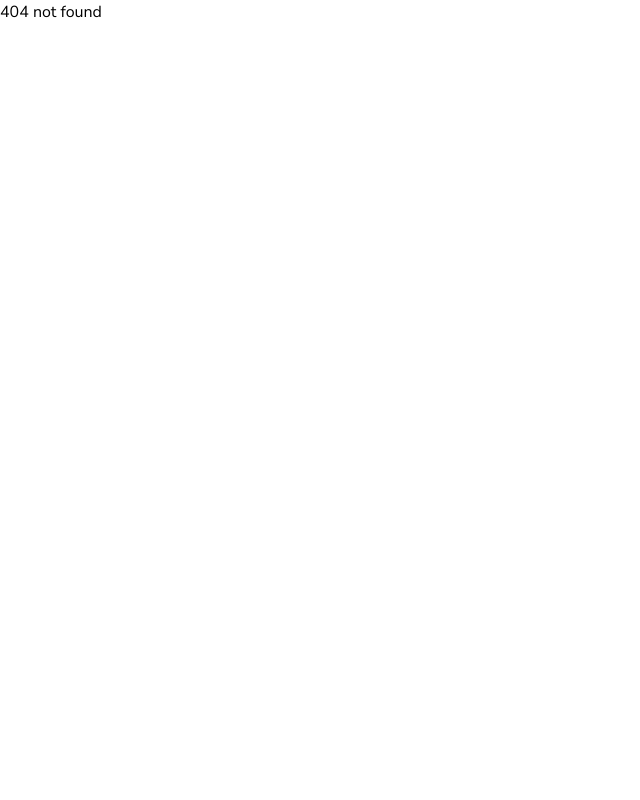
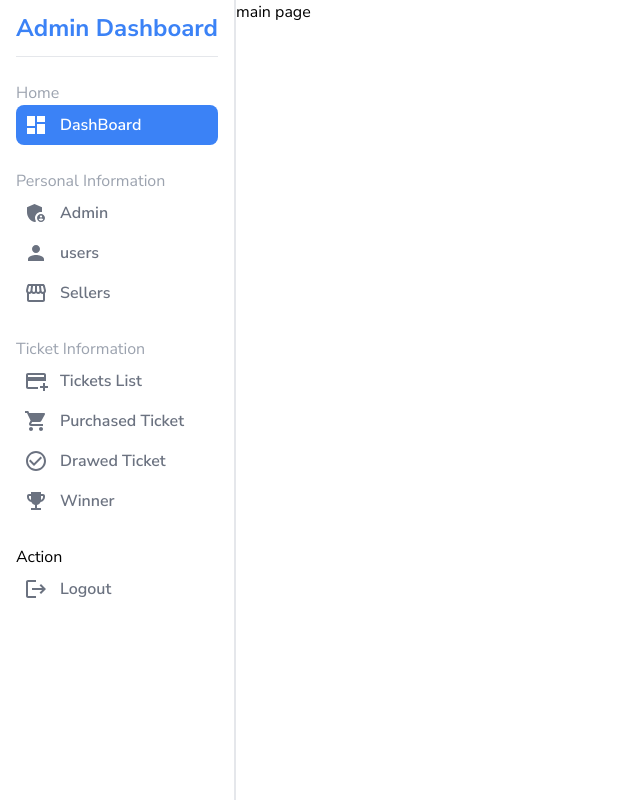
Before and after one commit to final-year-project2/AdminDashboard, a React (Create React App) app: page /admin in a window 1280 px wide. Before the commit this address had no page. Shown: the whole page, without its empty margins (0-640 px from the left). Built offline with nearby package versions, Linux system fonts and the light colour scheme.

Commit message:
the dashboard pahe is finished

```diff
--- a/src/components/SideBar/SideBar.jsx
+++ b/src/components/SideBar/SideBar.jsx
@@ -1,5 +1,6 @@
 import React, { useState } from "react";
 import { NavLink } from "react-router-dom";
+import { Link } from "react-router-dom";
 import DashboardIcon from '@mui/icons-material/Dashboard';
 import AdminPanelSettingsIcon from '@mui/icons-material/AdminPanelSettings';
 import PersonIcon from '@mui/icons-material/Person';
@@ -20,82 +21,89 @@ function SideBar() {
         <hr />
         <br />
         <div>
-            <p className="text-gray-400" >Home</p>
-                <NavLink to={''}>
-                    <div  className={`${ActiveLink === '/' ? "ActiveLink":'navLink'}`} onClick={()=>setActiveLink('/')}>
+            <p className="text-gray-400">Home</p>
+                <div>
+                <Link to={'/'} onClick={()=>setActiveLink('/')}>
+                    <div  className={`${ActiveLink === '/' ? "ActiveLink":'navLink'}`}>
                         <DashboardIcon/>
                         <span >DashBoard</span>
                     </div>
-                </NavLink>
+                </Link>
+                </div>
         </div>
         <br />
         <div>
             <p className="text-gray-400">Personal Information</p>
 
-                <NavLink to={''}>
-                    <div  className={`${ActiveLink === '/admin' ? "ActiveLink":'navLink'}`}  onClick={()=>setActiveLink('/admin')}>
-                        <AdminPanelSettingsIcon/>
-                        <span>Admin</span>
-                    </div>
-                </NavLink>
+                <div>
+                    <Link to={'/admin'}   onClick={()=>setActiveLink('/admin')}>
+                        <div  className={`${ActiveLink === '/admin' ? "ActiveLink":'navLink'}`}>
+                            <AdminPanelSettingsIcon/>
+                            <span>Admin</span>
+                        </div>
+                    </Link>
+                </div>
 
-                <NavLink to={''}>
-                    <div  className={`${ActiveLink === '/user' ? "ActiveLink":'navLink'}`}  onClick={()=>setActiveLink('/user')}>
+                <div>
+                <Link to={'/users'}  onClick={()=>setActiveLink('/user')}>
+                    <div  className={`${ActiveLink === '/user' ? "ActiveLink":'navLink'}`}>
                         <PersonIcon/>
                         <span >users</span>
                     </div>
-                </NavLink>
-                <NavLink to={''}>
+                </Link>
+                </div>
+
+                <Link to={''}>
                     <div  className={`${ActiveLink === '/seller' ? "ActiveLink":'navLink'}`}  onClick={()=>setActiveLink('/seller')}>
                         <StorefrontIcon/>
                         <span>Sellers</span>
                     </div>
-                </NavLink>
+                </Link>
         </div>
         <br />
         <div>
             <p className="text-gray-400">Ticket Information</p>
 
-                <NavLink to={''}>
+                <Link to={'/ticket_list'}>
                     <div  className={`${ActiveLink === '/ticketlist' ? "ActiveLink":'navLink'}`}  onClick={()=>setActiveLink('/ticketlist')}>
                         <AddCardIcon/>
                         <span>Tickets List</span>
                     </div>
-                </NavLink>
+                </Link>
 
 
-                <NavLink to={''}>
+                <Link to={''}>
                     <div  className={`${ActiveLink === '/purchasedticket' ? "ActiveLink":'navLink'}`}  onClick={()=>setActiveLink('/purchasedticket')}>
                         <ShoppingCartIcon/>
                         <span>Purchased Ticket</span>
                     </div>
-                </NavLink>
+                </Link>
 
-                <NavLink to={''}>
+                <Link to={''}>
                     <div  className={`${ActiveLink === '/drawedticket' ? "ActiveLink":'navLink'}`}  onClick={()=>setActiveLink('/drawedticket')}>
                         <CheckCircleOutlineIcon/>
                         <span>Drawed Ticket</span>
                     </div>
-                </NavLink>
+                </Link>
 
 
 
-                <NavLink to={''}>
+                <Link to={''}>
                     <div  className={`${ActiveLink === '/winner' ? "ActiveLink":'navLink'}`}  onClick={()=>setActiveLink('/winner')}>
                         <EmojiEventsIcon/>
                         <span>Winner</span>
                     </div>
-                </NavLink>
+                </Link>
         </div>
         <br />
         <div>
             <p>Action</p>
-            <NavLink to={''}>
+            <Link to={''}>
                     <div  className={`${ActiveLink === '/logout' ? "ActiveLink":'navLink'}`}>
                         <LogoutIcon/>
                         <span>Logout</span>
                     </div>
-                </NavLink>
+            </Link>
         </div>
         </div>
     </div>
--- a/src/components/widjet/Table1.jsx
+++ b/src/components/widjet/Table1.jsx
@@ -8,26 +8,25 @@ import TableRow from '@mui/material/TableRow';
 import Paper from '@mui/material/Paper';
 import useGetData from '../../HttpService/GetHttpRequest/GetHttpRequest';
 import DownloadDoneIcon from '@mui/icons-material/DownloadDone';
-import { useSelector } from 'react-redux';
+import ArrowBackIosIcon from '@mui/icons-material/ArrowBackIos';
+import ArrowForwardIosIcon from '@mui/icons-material/ArrowForwardIos';
 const TableView = () => {
-  const {transaction_count} = useSelector((state)=>state.dashboarData)
-  const total_page = Math.ceil(transaction_count/10)
   const [currentPage,setCurrentPage] = useState(1)
   const { data:TransactionData,isPending,error } = useGetData(`http://127.0.0.1:8000/user/RetiveAllTransaction?page=${currentPage}`)
 
 
 
-  const changePage = (value)=>{
-    if(currentPage<total_page && value == 'up'){
+  const changePage = (value,type)=>{
+    if(currentPage<value && type == 'up'){
       setCurrentPage((currentPage)=>currentPage+1)
-    }else if(currentPage>1 && value == 'down'){
+    }else if(currentPage>1 && type == 'down'){
       setCurrentPage((currentPage)=>currentPage-1)
     }
   }
   return (
     <div className='m-10'>
       <div className='mb-5 font-bold text-xl'>
-        Transactions {transaction_count}
+        Transactions
         <hr />
       </div>
       {TransactionData && <div className='w-full h-auto'>
@@ -43,15 +42,14 @@ const TableView = () => {
                 </TableRow>
               </TableHead>
               <TableBody>
-                {TransactionData.map((TransactionData,index) => (
+                {TransactionData.results.map((TransactionData,index) => (
                   <TableRow
                     key={index}
-                    sx={{ '&:last-child td, &:last-child th': { border: 0 } }}
-                  >
+                    sx={{ '&:last-child td, &:last-child th': { border: 0 } }}>
                     <TableCell component="th" scope="row">{TransactionData.amount}</TableCell>
                     <TableCell align="right">{TransactionData.transaction_date}</TableCell>
                     <TableCell align="right">{TransactionData.transaction_type}</TableCell>
-                    <TableCell align="right">{TransactionData.wallet_balance}</TableCell>
+                    <TableCell align="right">{TransactionData.wallet_balance} <span className='text-xs font-thin'>Birr</span></TableCell>
                     <TableCell align="right">
                       <div>
                         <DownloadDoneIcon color='' className='text-green-600'/>
@@ -63,12 +61,19 @@ const TableView = () => {
               </TableBody>
             </Table>
           </TableContainer>
+
+        <div className='flex gap-2 justify-end mt-7 mr-10'>
+            <button onClick={()=>changePage(Math.ceil(TransactionData.count/10),'down')} className={`${currentPage == 1?'text-gray-300':'text-gray-600'}`}>
+              <ArrowBackIosIcon/>
+            </button>
+            <div>
+              {currentPage}
+            </div>
+              <button onClick={()=>changePage(Math.ceil(TransactionData.count/10),'up')} className={`${currentPage >= Math.ceil(TransactionData.count/10)?'text-gray-300':'text-gray-600'}`}>
+                <ArrowForwardIosIcon/>
+              </button>
+        </div>
       </div>}
-      <div>
-        <button onClick={()=>changePage('up')}>
-              {currentPage}
-        </button>
-      </div>
     </div>
   )
 }
--- a/src/index.js
+++ b/src/index.js
@@ -6,6 +6,7 @@ import { createBrowserRouter,RouterProvider } from 'react-router-dom';
 import Home from './pages/Homepage/Dashboard';
 import {store} from './Redux/Store'
 import { Provider } from 'react-redux'
+import Users from './pages/Homepage/Users';
 // import Profile from './pages/Homepage/profile';
 const router = createBrowserRouter([
   {
@@ -13,11 +14,21 @@ const router = createBrowserRouter([
     element:<Home />,
     errorElement:<div>404 not found </div>
   },
-  // {
-  //   path :'/:id',
-  //   element:<Profile />,
-  //   errorElement:<div>404 not found </div>
-  // }
+  {
+    path :'/users',
+    element:<Users />,
+    errorElement:<div>404 not found </div>
+  },
+  {
+    path :'/admin',
+    element:<Users />,
+    errorElement:<div>404 not found </div>
+  },
+  {
+    path :'/ticket_list',
+    element:<Users />,
+    errorElement:<div>404 not found </div>
+  }
 ])
 
 const root = ReactDOM.createRoot(document.getElementById('root'));
--- /dev/null
+++ b/src/pages/Homepage/Admin.jsx
@@ -0,0 +1,16 @@
+import React from 'react'
+import SideBar from '../../components/SideBar/SideBar'
+const Admin = () => {
+return (
+    <div className='flex'>
+    <div  className='flex-2 h-auto '>
+        <SideBar/>
+    </div>
+    <div className='flex-1'>
+        main page
+    </div>
+    </div>
+)
+}
+
+export default Admin
--- a/src/pages/Homepage/Dashboard.jsx
+++ b/src/pages/Homepage/Dashboard.jsx
@@ -7,7 +7,7 @@ import Cards from '../../components/widjet/topCards'
 import useGetData from '../../HttpService/GetHttpRequest/GetHttpRequest'
 import TotalIndicatorcard from '../../components/widjet/TotalIndicatorcard'
 import  TableView  from '../../components/widjet/Table1'
-import Fotter from '../../components/Fotter/Fotter'
+
 const Home = () => {
   const {count} = useSelector((state)=>state.counter)
 
--- /dev/null
+++ b/src/pages/Homepage/TicketList.jsx
@@ -0,0 +1,16 @@
+import React from 'react'
+import SideBar from '../../components/SideBar/SideBar'
+function TicketList() {
+  return (
+    <div className='flex'>
+    <div  className='flex-2 h-auto '>
+        <SideBar/>
+    </div>
+    <div className='flex-1'>
+        main page
+    </div>
+   </div>
+  )
+}
+
+export default TicketList
--- /dev/null
+++ b/src/pages/Homepage/Users.jsx
@@ -0,0 +1,17 @@
+import React from 'react'
+import SideBar from '../../components/SideBar/SideBar'
+
+function Users() {
+return (
+    <div className='flex'>
+    <div  className='flex-2 h-auto '>
+        <SideBar/>
+    </div>
+    <div className='flex-1'>
+        main page
+    </div>
+   </div>
+)
+}
+
+export default Users
```
